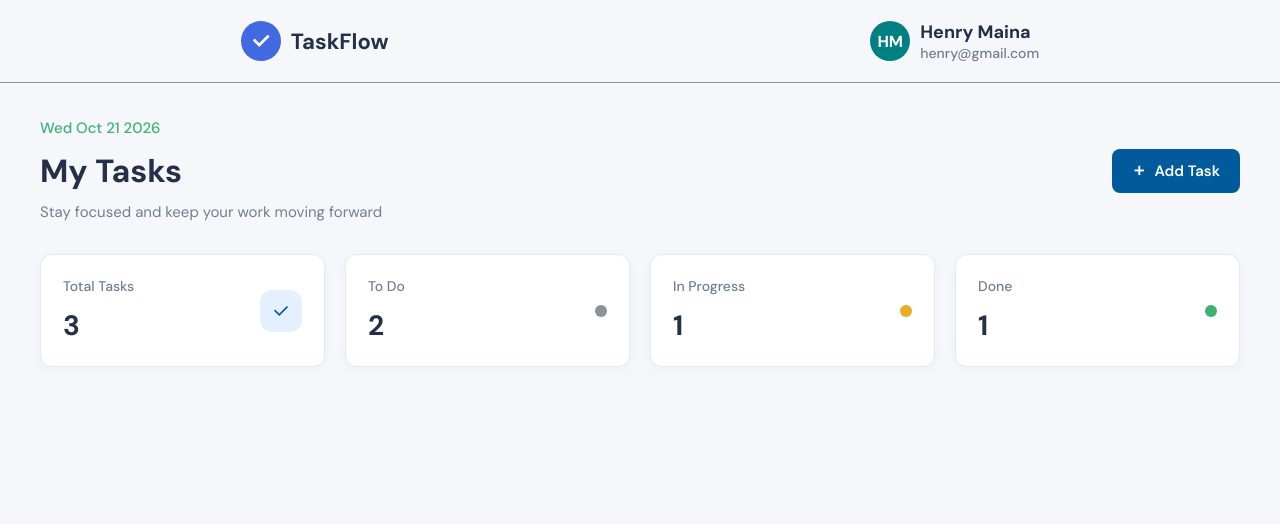
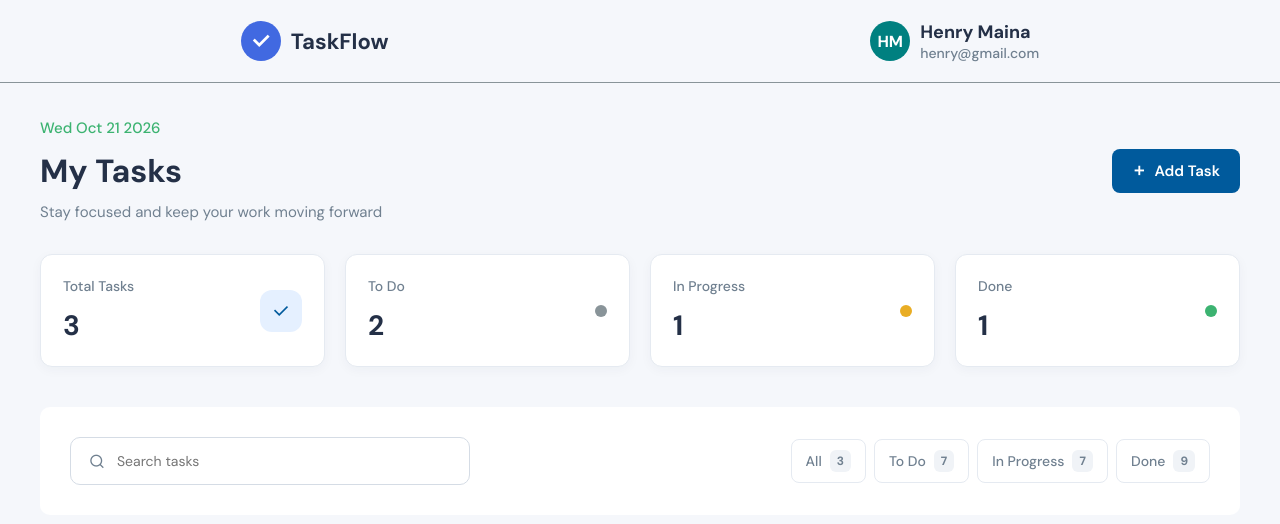
Before and after one commit to henrytheanalyst/Taskflow, a React (Vite) app in the folder Frontend/taskflow/: page / in a window 1280 px wide. Shown: the top 524 px of the page. Built offline with nearby package versions, Linux system fonts and the light colour scheme.

Commit message:
Build task search and filter section~

```diff
--- a/Frontend/taskflow/src/App.jsx
+++ b/Frontend/taskflow/src/App.jsx
@@ -1,12 +1,14 @@
 import Header from "./Components/Header";
 import Welcome from "./Components/Welcome";
 import CardArea from "./Components/GridCard";
+import ImportantArea from "./Components/ImportantArea";
 function App(){
   return(
     <main>
     <Header/>
     <Welcome/>
     <CardArea/>
+    <ImportantArea/>
     </main>
   );
 }
--- /dev/null
+++ b/Frontend/taskflow/src/Components/ImportantArea.css
@@ -0,0 +1,66 @@
+.important{
+    background:#ffffff;
+    margin: 40px 40px 100px;
+    padding: 30px;
+    border-radius: 10px;
+}
+.important-header{
+    display: flex;
+    align-items: center;
+    justify-content: space-between;
+    gap: 20px;
+}
+.left{
+    display: flex;
+    align-items: center;
+    gap: 12px;
+    border: 1px solid #d5dce5;
+    max-width: 400px;
+    width: 100%;
+    padding: 14px 18px;
+    border-radius: 10px;
+    color: #708090;
+    transition: border-color 0.2s ease;
+}
+.left:focus-within{
+    border: 1px solid #005A9C;
+}
+.left input{
+    border: none;
+    width: 100%;
+    outline: none;
+    background: transparent;
+    color: #243047;
+    font-size: 14px;
+}
+.right{
+    display: flex;
+    align-items: center;
+    gap: 8px;
+    flex-wrap: wrap;
+}
+.right button{
+    display: inline-flex;
+    align-items: center;
+    gap: 8px;
+    padding: 10px 14px;
+    border-radius:8px;
+    border: 1px solid #e5eaf1;
+    background: #ffffff;
+    color: #708090;
+    font-size: 14px;
+    font-weight: 500;
+    cursor: pointer;
+    transition: background 0.2s ease,color 0.2s ease;
+}
+.right button:hover{
+    background: #e5f0ff;
+    color: #005A9C;
+}
+.right button span{
+    font-size: 12px;
+    font-weight: 700;
+    background: #f0f3f7;
+    padding: 3px 7px;
+    border-radius: 6px;
+}
--- /dev/null
+++ b/Frontend/taskflow/src/Components/ImportantArea.jsx
@@ -0,0 +1,24 @@
+import './ImportantArea.css'
+function ImportantArea(){
+return(
+    <section className="important">
+       <div className="important-header">
+        <div className="left">
+            <i className="ri-search-line"></i>
+            <input
+                type="text"
+                placeholder='Search tasks'
+            />
+        </div>
+        <div className="right">
+            <button type="button">All <span>3</span></button>
+            <button type="button">To Do <span>7</span></button>
+            <button type="button">In Progress <span>7</span></button>
+            <button type="button">Done <span>9</span></button>
+
+        </div>
+       </div>
+    </section>
+);
+}
+export default ImportantArea;
--- a/Frontend/taskflow/src/Components/Welcome.jsx
+++ b/Frontend/taskflow/src/Components/Welcome.jsx
@@ -3,7 +3,7 @@ import './Welcome.css'
 function Welcome(){
     const [openForm,setOpenForm]=useState(false);
     const [title,setTitle]=useState("");
-    const [description,setDesciption]=useState("");
+    const [description,setDescription]=useState("");
     const [date,setDate]=useState("");
     const [status,setStatus]=useState("todo");
      function handleSubmit(e){
@@ -26,16 +26,34 @@ function Welcome(){
                         <h2>Add a new Task</h2>
                         <div className="form-group">
                             <label>Task Title</label>
-                            <input type="text" placeholder='What needs to be done?' onChange={(e)=>setTitle(e.target.value)} />
+                            <input
+                                type="text"
+                                placeholder='What needs to be done?'
+                                value={title}
+                                required
+                                onChange={(e)=>setTitle(e.target.value)}
+                            />
                         </div>
                         <div className="form-group">
                             <label>Description</label>
-                            <textarea  cols="30" rows="10" placeholder='Add a few dateils about this task' onChange={(e)=>setDesciption(e.target.value)}></textarea>
+                            <textarea
+                                 cols="30"
+                                 rows="10"
+                                 placeholder='Add a few dateils about this task'
+                                 required
+                                 value={description}
+                                 onChange={(e)=>setDescription(e.target.value)}
+                            ></textarea>
                         </div>
                         <div className="date-status">
                             <div className="date-input">
                                 <label>Due Date</label>
-                                <input type="date" onChange={(e)=>setDate(e.target.value)}/>
+                                <input
+                                    type="date"
+                                    value={date}
+                                    required
+                                    onChange={(e)=>setDate(e.target.value)}
+                                />
                             </div>
                            <div className="status-input">
                              <label>Status</label>
```
